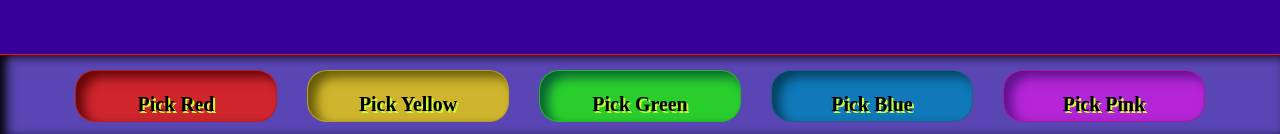
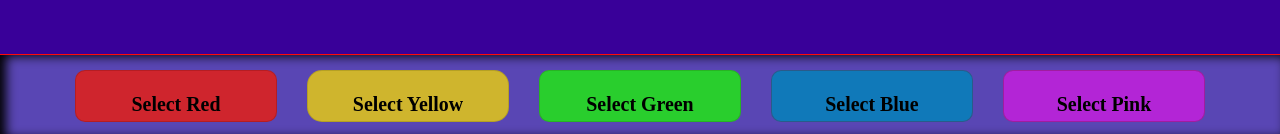
Before and after one commit to V203/house-of-balloons, a React (Vite) app: page / in a window 1280 px wide. Shown: the part 663-797 px from the top of the page. Built offline with nearby package versions, Linux system fonts and the light colour scheme; no server answers; a web font is replaced by a local one.

Commit message:
reset balloons to after trending

```diff
--- a/src/App.css
+++ b/src/App.css
@@ -126,8 +126,7 @@ height: 200px;
   font-weight: 400;
   line-height: 0px;
   letter-spacing: 0em;
-  text-shadow: 2px 2px #CCFF33;
-  /* text-align: center; */
+  text-align: center;
 
 }
 
@@ -141,9 +140,9 @@ height: 200px;
   margin-right: 50px;
   border: 1px solid #6f0b0b45;
   background-color: #d92323ed;
-  box-shadow: 8px 6px 11px #530202de inset;
 
-  border-radius: 20px;
+
+  border-radius: 10px;
   margin: 15px 15px 15px 15px;
 
 
@@ -160,8 +159,8 @@ height: 200px;
   margin-right: 50px;
   border: 1px solid #6f680b45;
   background-color: #d9be23ed;
-  box-shadow: 8px 6px 11px #534b02de inset;
-  border-radius: 20px;
+
+  border-radius: 15px;
   margin: 15px 15px 15px 15px;
 
 
@@ -176,8 +175,8 @@ height: 200px;
   margin-right: 50px;
   border: 1px solid #216f0b45;
   background-color: #26d923ed;
-  box-shadow: 8px 6px 11px rgba(2, 83, 53, 0.87) inset;
-  border-radius: 20px;
+
+  border-radius: 10px;
   margin: 15px 15px 15px 15px;
 
 
@@ -192,8 +191,8 @@ height: 200px;
   margin-right: 50px;
   border: 1px solid #6f0b0b45;
   background-color: #0b7dbaed;
-  box-shadow: 8px 6px 11px #023753de inset;
-  border-radius: 20px;
+
+  border-radius: 10px;
   margin: 15px 15px 15px 15px;
 
 }
@@ -207,8 +206,8 @@ height: 200px;
   margin-right: 50px;
   border: 1px solid #6f0b0b45;
   background-color: #bb23d9ed;
-  box-shadow: 8px 6px 11px #510f80de inset;
-  border-radius: 20px;
+
+  border-radius: 10px;
   margin: 15px 15px 15px 15px;
 
 }
@@ -234,23 +233,14 @@ height: 200px;
 
 
 .balloon{
-
-
 width: 67px;
 height: 60.5px;
-
 background: #FF00F5;
 box-shadow: inset 19px 10px 4px rgba(0, 0, 0, 0.41);
-
-
 flex: none;
 justify-content: center;
 align-items: center;
-
 border-radius: 80%;
-
-
-
 }
 
 
@@ -260,8 +250,9 @@ border-radius: 80%;
   align-items: center;
   flex-flow: column;
   justify-content: center;
-  width: 600px;
-  height: auto;
+  width: 300px;
+  height: 300px;
+  border-radius: 50%;
   background-color: #5946B4;
   border: 1px solid #FF0A0A;
   box-shadow: 0px 2px 0px #FF0A0A 65%;
--- a/src/components/Footer.tsx
+++ b/src/components/Footer.tsx
@@ -8,6 +8,8 @@ let Footer = () => {
         let { balloons, setBalloons } = useContext(BalloonContext);
         let handleClick = async (color: string, e: React.MouseEvent<HTMLDivElement, MouseEvent>) => {
                 e.preventDefault();
+
+
 
                 let updatBalloons = balloons.map((balloons: IBalloon,index:number) => {
                         if (balloons.color !== color) {
@@ -24,6 +26,7 @@ let Footer = () => {
                         return (el1.count < el2.count) ? 1 : (el1.count > el2.count) ? -1 : 0;
 
                 });
+console.log(updatBalloons);
 
                 setBalloons(updatBalloons);
 
@@ -35,23 +38,23 @@ let Footer = () => {
                         <div className="footer">
                                 <div className="btn-flex">
                                         <div className="btn-red" onClick={(e) => handleClick("red", e)}>
-                                                <h5>Pick Red</h5>
+                                                <h5>Select Red</h5>
 
                                         </div>
                                         <div className="btn-yellow" onClick={(e) => handleClick("yellow", e)}>
-                                                <h5>Pick Yellow</h5>
+                                                <h5>Select Yellow</h5>
 
                                         </div>
                                         <div className="btn-green" onClick={(e) => handleClick("green", e)}>
-                                                <h5>Pick Green</h5>
+                                                <h5>Select Green</h5>
 
                                         </div>
                                         <div className="btn-blue" onClick={(e) => handleClick("blue", e)}>
-                                                <h5>Pick Blue</h5>
+                                                <h5>Select Blue</h5>
 
                                         </div>
                                         <div className="btn-pink" onClick={(e) => handleClick("pink", e)}>
-                                                <h5>Pick Pink</h5>
+                                                <h5>Select Pink</h5>
                                         </div>
                                 </div>
                         </div>
--- a/src/components/Main.tsx
+++ b/src/components/Main.tsx
@@ -1,30 +1,54 @@
-import React, { useContext, useEffect, useState } from "react";
+import React, { useCallback, useContext, useState } from "react";
+import { updateReturn } from "typescript";
 import BalloonImages from "../assets/BalloonImages";
 import { BalloonContext } from "../context/Ballooncontext";
 import IBalloon from "../IBalloon";
 import WinningBalloon from "./WinnerBalloon";
-import Services from "../Services/Services";
-let Main =  () => {
-    let [displayState,setDisplayState] = useState(false);
+import performance from "perf_hooks";
 
+
+let Main = () => {
+    let start = Date.now()
+    let [displayState, setDisplayState] = useState(false);
     let { balloons } = useContext<any>(BalloonContext);
 
+    let trendingBalloons: Array<any> = balloons
+        .filter((el: IBalloon) => el.count >= 11)
+        .map((el: IBalloon) => !el["time"] ? el["time"] = start : el);
 
-    // let serv =   Services()
-    let output:any = balloons.filter((el: IBalloon) => el.count >= 11).map((el: IBalloon) => el).sort((el1: any, el2: any) => {
 
-        return (el1.count < el2.count) ? 1 : (el1.count > el2.count) ? -1 : 0;
+    let getLongestTrending = (trendBalloons: Array<IBalloon>) => {
+        // let trend = trendBalloons.filter((x:IBalloon)=> x.time < z.time);
+        if (trendBalloons) {
+            return trendBalloons.find((el) => el.time === Math.min(...trendBalloons.map((el) => el.time)));
 
-});
+        }
+    }
 
-if(output.length !== 0 ){
-    setTimeout(()=> setDisplayState(!displayState),7000)
-}
+    let closeWinner = () => { setDisplayState(false) }
+
+
+
+    let getLatestTrending = (trendBalloons: Array<IBalloon>) => {
+        if (trendBalloons) {
+            return trendBalloons.find((el) => el.time === Math.max(...trendBalloons.map((el) => el.time)));
+
+        }
+
+    }
+
+    if (trendingBalloons.length !== 0) {
+        setTimeout(() => setDisplayState(true), 7000)
+    }
+
+
+    ;
+
     return (
         <>
             <div className="main-flex">
 
-       {output.length !==0 ? <WinningBalloon key={output[0].color} color={output[0].color} count={output[0].count} displayBool={displayState} basecolor={output[0].basecolor} subsurface={output[0].subsurface} />:"" }
+
                 <div className="main-content">
                     <h1 id="ContentTypography">
                         Popular Colors
@@ -37,7 +61,18 @@ if(output.length !== 0 ){
                     <h1 id="ContentTypography">
                         The Trending Color
                     </h1>
-                    {balloons.filter((el: IBalloon) => el.count >= 11).map((el: IBalloon) => <BalloonImages key={el.color} subsurface={el.subsurface} count={el.count} basecolor={el.basecolor} />).slice(0, 3)}
+                    {
+                        !displayState ?
+                            balloons.filter((el: IBalloon) => el.count >= 11)
+                                .map((el: IBalloon) => <BalloonImages
+                                    key={el.color}
+                                    subsurface={el.subsurface}
+                                    count={el.count}
+                                    basecolor={el.basecolor}
+                                />).slice(0, 3) : balloons
+                                    .map((el: IBalloon) => el.time !== getLongestTrending(trendingBalloons)?.time && el.count > 11? el.count = 9 : <BalloonImages key={el.color} subsurface={el.subsurface} count={el.count} basecolor={el.basecolor} />)
+
+                    }
                 </div>
 
                 <div className="main-content">
@@ -47,7 +82,7 @@ if(output.length !== 0 ){
                     {balloons.filter((el: IBalloon) => el.count >= 1 && el.count <= 4).map((el: IBalloon) => <BalloonImages key={el.color} subsurface={el.subsurface} count={el.count} basecolor={el.basecolor} />)}
 
                 </div>
-
+                {getLongestTrending(trendingBalloons) !== undefined ? <WinningBalloon onClick={closeWinner} key={getLongestTrending(trendingBalloons)?.color} color={getLongestTrending(trendingBalloons)?.color} count={getLongestTrending(trendingBalloons)?.count} displayBool={displayState} basecolor={getLongestTrending(trendingBalloons)?.basecolor} subsurface={getLongestTrending(trendingBalloons)?.subsurface} /> : ""}
             </div>
         </>)
 }
--- a/src/components/WinnerBalloon.tsx
+++ b/src/components/WinnerBalloon.tsx
@@ -2,9 +2,6 @@ import IBalloon from "../IBalloon";
 import BalloonImages from "../assets/BalloonImages";
 
 let WinningBalloon = (props: any) => {
-
-
-
 
 
     return (
@@ -19,8 +16,6 @@ let WinningBalloon = (props: any) => {
 
                 </div>
             </div>
-
-
         </>)
 }
 
```
